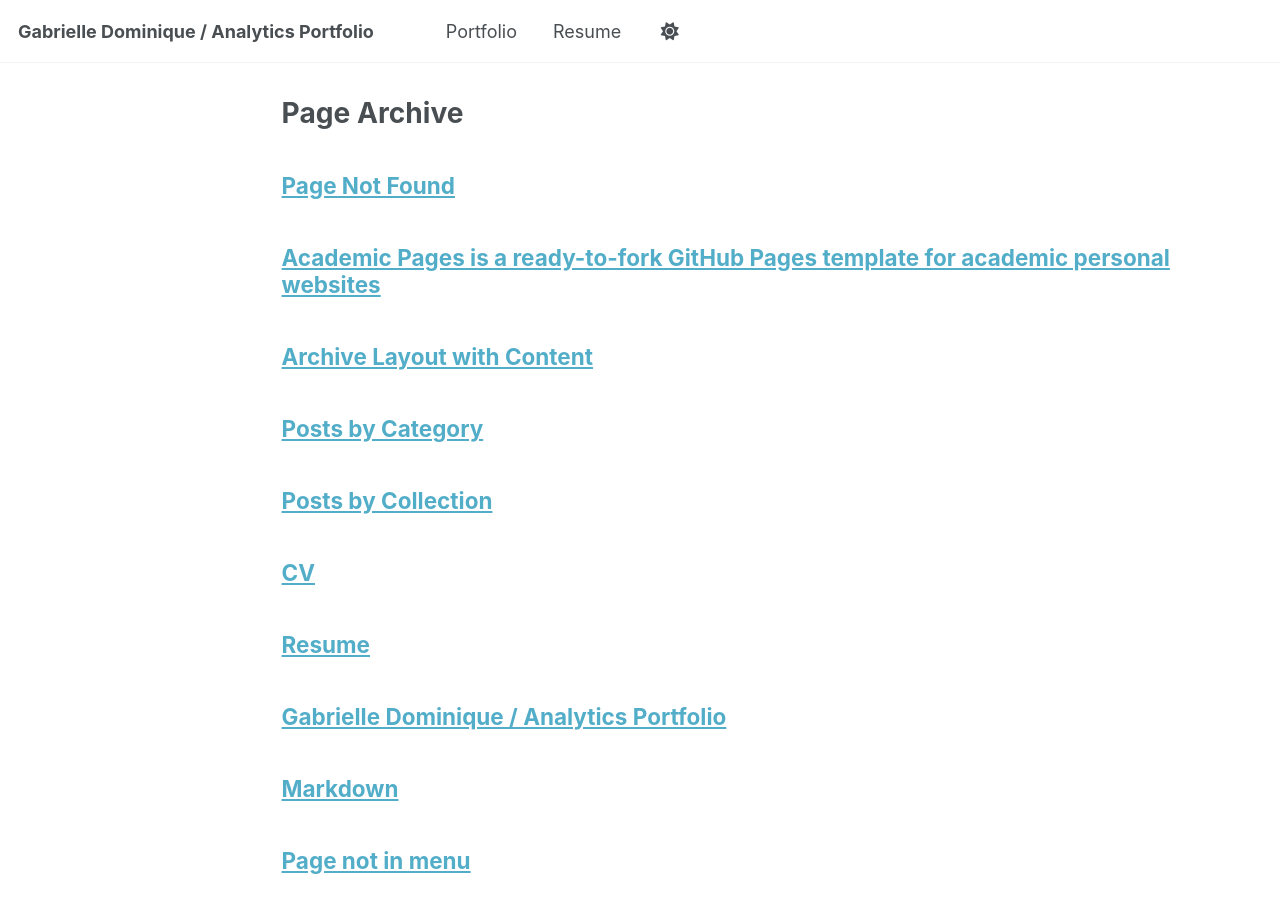
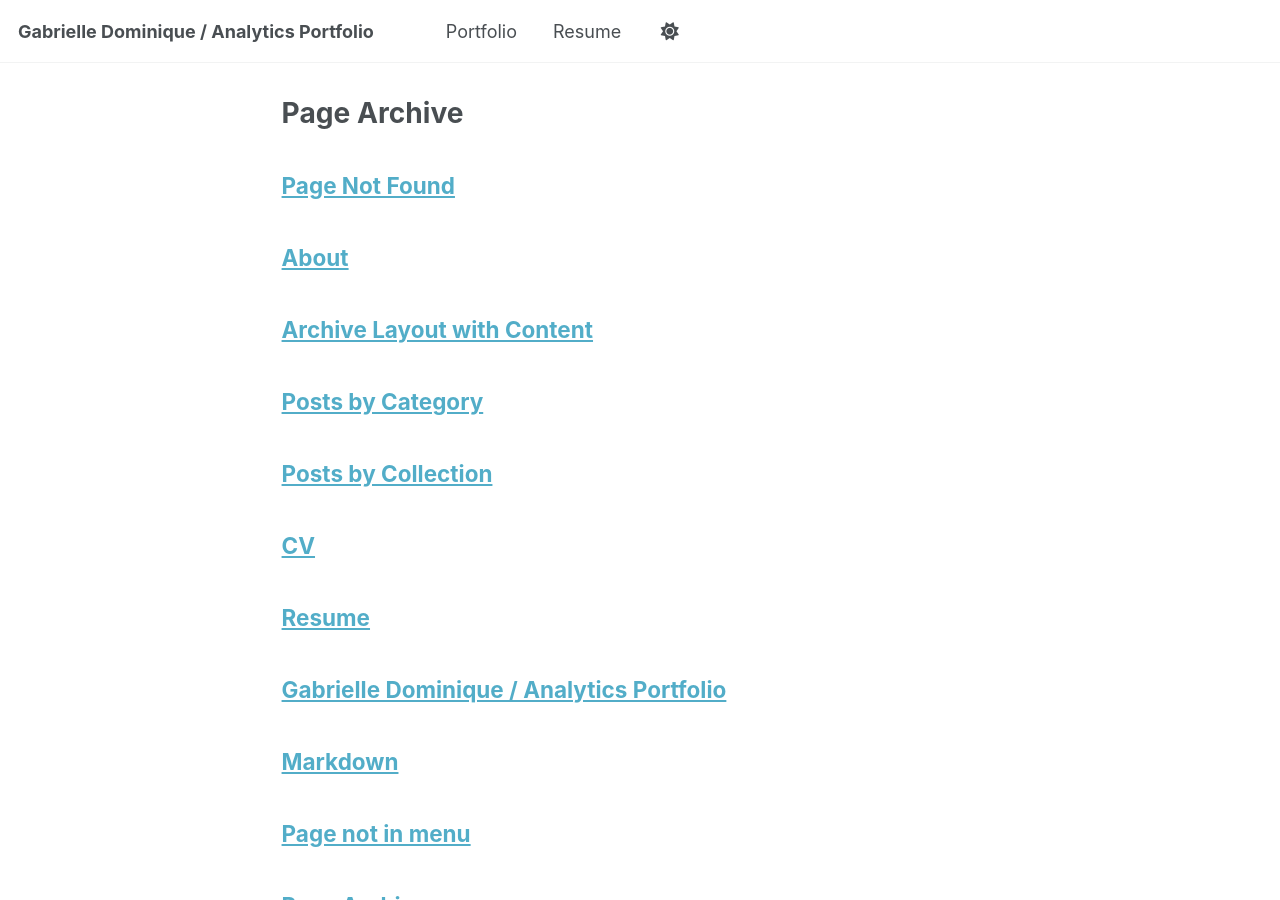
Before and after one commit to gabriellejd/gabriellejd.github.io, a Jekyll site: the page built from _pages/page-archive.html, in a window 1280 px wide and 900 px high. Built offline with Jekyll 4.4.1, drawn with Linux system fonts in a browser that asks for light colours; a script bundle is joined from its source files by our own code; library files that are not in the unit come from our copies; some of the changed lines change nothing that is shown.

Commit message:
Revise about page content and metadata
Updated the about page with personal information and adjusted the title and permalink.

```diff
--- a/_pages/about.md
+++ b/_pages/about.md
@@ -1,56 +1,64 @@
 ---
-permalink: /
-title: "Academic Pages is a ready-to-fork GitHub Pages template for academic personal websites"
+title: "About"
+permalink: /about/
 author_profile: true
-redirect_from:
-  - /about/
-  - /about.html
 ---
 
-This is the front page of a website that is powered by the [Academic Pages template](https://github.com/academicpages/academicpages.github.io) and hosted on GitHub pages. [GitHub pages](https://pages.github.com) is a free service in which websites are built and hosted from code and data stored in a GitHub repository, automatically updating when a new commit is made to the repository. This template was forked from the [Minimal Mistakes Jekyll Theme](https://mmistakes.github.io/minimal-mistakes/) created by Michael Rose, and then extended to support the kinds of content that academics have: publications, talks, teaching, a portfolio, blog posts, and a dynamically-generated CV. Incidentally, these same features make it a great template for anyone that needs to show off a professional template!
+## Hi, I’m Gabrielle!
 
- You can fork [this template](https://github.com/academicpages/academicpages.github.io) right now, modify the configuration and Markdown files, add your own PDFs and other content, and have your own site for free, with no ads!
+I’m a data analyst with a background in economics and computer science and currently in graduate school studying data analytics at Tufts University. My work focuses on using quantitative analysis, spatial data, and statistical modeling to support data-driven decision-making.
 
-A data-driven personal website
-======
-Like many other Jekyll-based GitHub Pages templates, Academic Pages makes you separate the website's content from its form. The content & metadata of your website are in structured Markdown files, while various other files constitute the theme, specifying how to transform that content & metadata into HTML pages. You keep these various Markdown (.md), YAML (.yml), HTML, and CSS files in a public GitHub repository. Each time you commit and push an update to the repository, the [GitHub pages](https://pages.github.com/) service creates static HTML pages based on these files, which are hosted on GitHub's servers free of charge.
 
-Many of the features of dynamic content management systems (like Wordpress) can be achieved in this fashion, using a fraction of the computational resources and with far less vulnerability to hacking and DDoSing. You can also modify the theme to your heart's content without touching the content of your site. If you get to a point where you've broken something in Jekyll/HTML/CSS beyond repair, your Markdown files describing your talks, publications, etc. are safe. You can rollback the changes or even delete the repository and start over - just be sure to save the Markdown files! You can also write scripts that process the structured data on the site, such as [this one](https://github.com/academicpages/academicpages.github.io/blob/master/talkmap.ipynb) that analyzes metadata in pages about talks to display [a map of every location you've given a talk](https://academicpages.github.io/talkmap.html).
+I'm interested in **business analytics** as decision support, using data to help make confident choices. I’m especially drawn to problems where information is imperfect, systems are still evolving, and analytics can bring structure to ambiguity.
 
-For those users that need more advanced functionality, the template also supports the following popular tools:
-- [MathJax](https://www.mathjax.org/) for mathematical equations
-- [Mermaid](https://mermaid.js.org/) for diagraming
-- [Plotly](https://plotly.com/javascript/) for plotting
+Through my work and coursework in data analytics, I’ve focused on turning raw, messy data into insights that support strategy, operations, and planning. I enjoy building models, dashboards, and analyses that don’t just explain what happened, but help answer what should we do next.
 
-Getting started
-======
-1. Register a GitHub account if you don't have one and confirm your e-mail (required!)
-1. Fork [this template](https://github.com/academicpages/academicpages.github.io) by clicking the "Use this template" button in the top right.
-1. Go to the repository's settings (rightmost item in the tabs that start with "Code", should be below "Unwatch"). Rename the repository "[your GitHub username].github.io", which will also be your website's URL.
-1. Set site-wide configuration and create content & metadata (see below -- also see [this set of diffs](https://archive.is/3TPas) showing what files were changed to set up [an example site](https://getorg-testacct.github.io) for a user with the username "getorg-testacct")
-1. Upload any files (like PDFs, .zip files, etc.) to the files/ directory. They will appear at https://[your GitHub username].github.io/files/example.pdf.
-1. Check status by going to the repository settings, in the "GitHub pages" section
+---
 
-Site-wide configuration
-------
-The main configuration file for the site is in the base directory in [_config.yml](https://github.com/academicpages/academicpages.github.io/blob/master/_config.yml), which defines the content in the sidebars and other site-wide features. You will need to replace the default variables with ones about yourself and your site's github repository. The configuration file for the top menu is in [_data/navigation.yml](https://github.com/academicpages/academicpages.github.io/blob/master/_data/navigation.yml). For example, if you don't have a portfolio or blog posts, you can remove those items from that navigation.yml file to remove them from the header.
+## What I Work On
 
-Create content & metadata
-------
-For site content, there is one Markdown file for each type of content, which are stored in directories like _publications, _talks, _posts, _teaching, or _pages. For example, each talk is a Markdown file in the [_talks directory](https://github.com/academicpages/academicpages.github.io/tree/master/_talks). At the top of each Markdown file is structured data in YAML about the talk, which the theme will parse to do lots of cool stuff. The same structured data about a talk is used to generate the list of talks on the [Talks page](https://academicpages.github.io/talks), each [individual page](https://academicpages.github.io/talks/2012-03-01-talk-1) for specific talks, the talks section for the [CV page](https://academicpages.github.io/cv), and the [map of places you've given a talk](https://academicpages.github.io/talkmap.html) (if you run this [python file](https://github.com/academicpages/academicpages.github.io/blob/master/talkmap.py) or [Jupyter notebook](https://github.com/academicpages/academicpages.github.io/blob/master/talkmap.ipynb), which creates the HTML for the map based on the contents of the _talks directory).
+- **Business analytics & decision support**
+  Pricing analysis, customer behavior, and data-informed decision making
 
-**Markdown generator**
+- **Statistical & econometric modeling**
+  Regression modeling, variable construction, and policy evaluation
 
-The repository includes [a set of Jupyter notebooks](https://github.com/academicpages/academicpages.github.io/tree/master/markdown_generator
-) that converts a CSV containing structured data about talks or presentations into individual Markdown files that will be properly formatted for the Academic Pages template. The sample CSVs in that directory are the ones I used to create my own personal website at stuartgeiger.com. My usual workflow is that I keep a spreadsheet of my publications and talks, then run the code in these notebooks to generate the Markdown files, then commit and push them to the GitHub repository.
+- **Spatial & GIS analysis**
+  ArcGIS Pro, spatial joins, buffers, and composite risk indices
 
-How to edit your site's GitHub repository
-------
-Many people use a git client to create files on their local computer and then push them to GitHub's servers. If you are not familiar with git, you can directly edit these configuration and Markdown files directly in the github.com interface. Navigate to a file (like [this one](https://github.com/academicpages/academicpages.github.io/blob/master/_talks/2012-03-01-talk-1.md) and click the pencil icon in the top right of the content preview (to the right of the "Raw | Blame | History" buttons). You can delete a file by clicking the trashcan icon to the right of the pencil icon. You can also create new files or upload files by navigating to a directory and clicking the "Create new file" or "Upload files" buttons.
+- **Data visualization & communication**
+  Clear dashboards, interpretable models, and stakeholder-ready outputs
 
-Example: editing a Markdown file for a talk
-![Editing a Markdown file for a talk](/images/editing-talk.png)
 
-For more info
-------
-More info about configuring Academic Pages can be found in [the guide](https://academicpages.github.io/markdown/), the [growing wiki](https://github.com/academicpages/academicpages.github.io/wiki), and you can always [ask a question on GitHub](https://github.com/academicpages/academicpages.github.io/discussions). The [guides for the Minimal Mistakes theme](https://mmistakes.github.io/minimal-mistakes/docs/configuration/) (which this theme was forked from) might also be helpful.
+## Selected Projects
+
+- **Sephora Price Drivers Analysis** — Identifying pricing and perceived-value drivers in beauty products
+- **Bluebikes & University Ridership** — Spatial analysis of bikeshare demand in Boston
+- **Housing Affordability & Labor Force Participation** — County-level regression modeling
+- **Zika Vulnerability Index (Brazil)** — GIS-based composite risk assessment
+
+(See the full portfolio for details.)
+
+---
+
+## Tools & Skills
+
+- **Languages:** Python, R, SQL
+- **Analytics:** Regression, predictive modeling, feature engineering
+- **GIS:** ArcGIS Pro, spatial joins, raster/vector workflows
+- **Visualization:** Tableau, RMarkdown
+
+---
+
+## What I’m Looking For
+
+I’m interested in opportunities where I can apply business analytics to real-world decision-making, particularly through roles or project-based work involving:
+- Pricing, product, or customer analytics
+- Operational and performance analysis
+- Analytics-driven decision support for business strategy
+
+
+
+## Resume
+
+[View my resume](/files/Gdominique'sresume.pdf)
```
